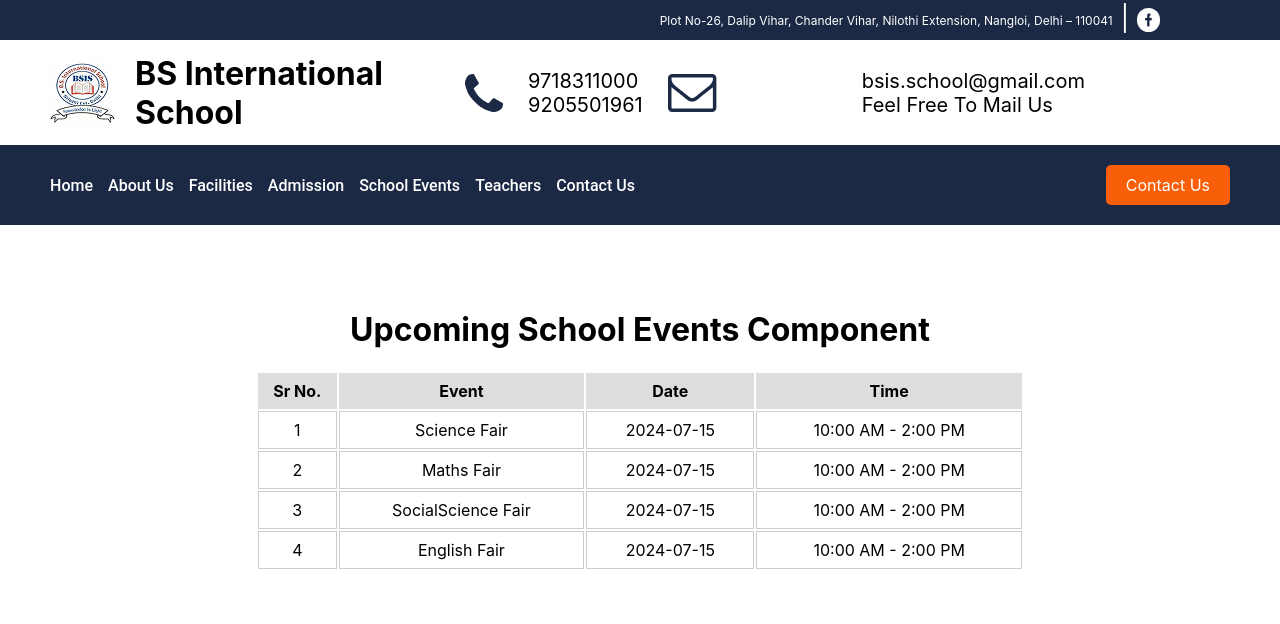
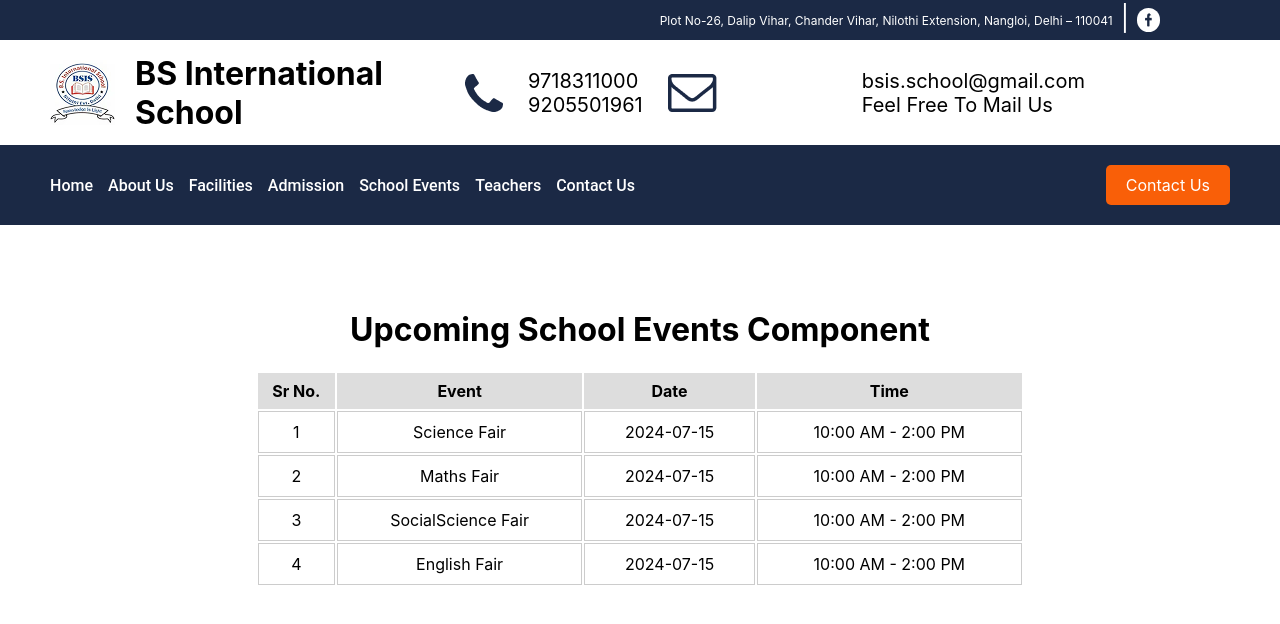
Before and after one commit to souravsharma-dev/react-School-Website, a React (Create React App) app: page /SchoolEvents in a window 1280 px wide. Shown: the top 624 px of the page. Built offline with nearby package versions, Linux system fonts and the light colour scheme.

Commit message:
change in UI

```diff
--- a/src/Components/SchoolEvents.jsx
+++ b/src/Components/SchoolEvents.jsx
@@ -61,16 +61,16 @@ const SchoolEvents = () =>{
                             }}>
                                 <td style={
                                     {
-                                        padding: 8, border: '1px solid #ccc'
+                                        padding: 10, border: '1px solid #ccc'
                                     }}>{index+1}</td>
                                 <td style={{
-                                    padding: 8, border: '1px solid #ccc'
+                                    padding: 10, border: '1px solid #ccc'
                                 }}>{event.name}</td>
                                 <td style={{
-                                    padding: 8, border: '1px solid #ccc'
+                                    padding: 10, border: '1px solid #ccc'
                                 }}>{event.date}</td>
                                 <td style={{
-                                    padding: 8, border: '1px solid #ccc'
+                                    padding: 10, border: '1px solid #ccc'
                                 }}>{event.time}</td>
                             </tr>
                         ))}
```
